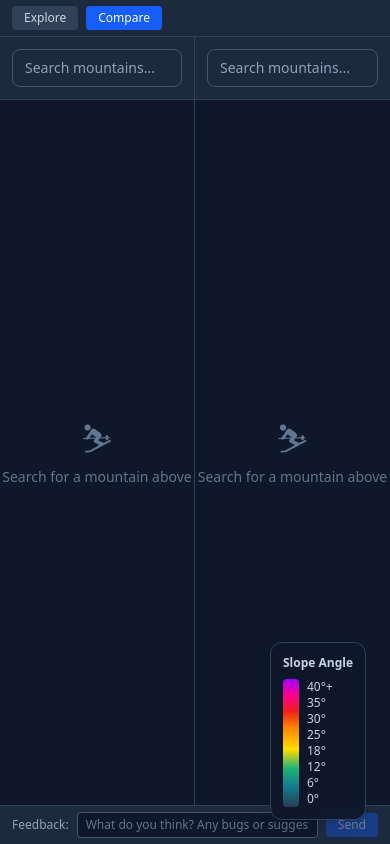
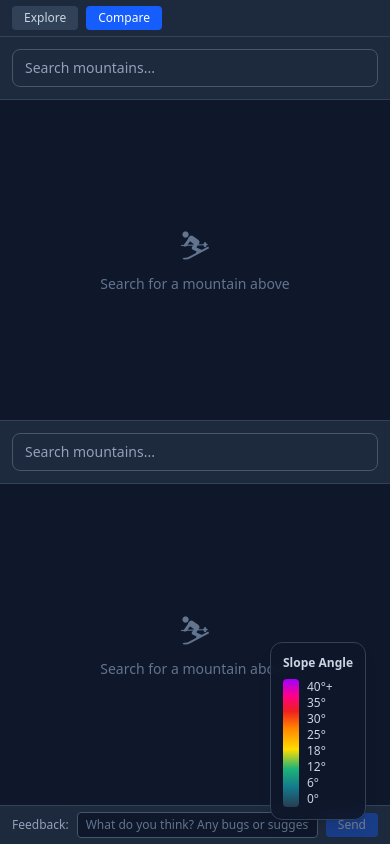
Before and after one commit to mhoroho/ski, a React (Vite) app: page / in a window 390 px wide. Both pictures are taken after a click on the button "Compare". Built offline with nearby package versions, Linux system fonts and the light colour scheme.

Commit message:
Add mobile-responsive layout
- Trail list moves to collapsible bottom drawer on mobile
- Compare view stacks vertically instead of side-by-side
- Desktop layout unchanged (side panels + side-by-side compare)
- Breakpoint at md (768px)

Co-Authored-By: Claude Opus 4.6 <noreply@anthropic.com>

```diff
--- a/src/App.tsx
+++ b/src/App.tsx
@@ -40,11 +40,23 @@ function App() {
           </div>
         ) : (
           <>
-            <div className="w-1/2 flex flex-col border-r border-slate-700">
-              <MountainPane label="" trailListSide="left" />
+            {/* Desktop: side by side */}
+            <div className="hidden md:flex w-full">
+              <div className="w-1/2 flex flex-col border-r border-slate-700">
+                <MountainPane label="" trailListSide="left" />
+              </div>
+              <div className="w-1/2 flex flex-col">
+                <MountainPane label="" trailListSide="right" />
+              </div>
             </div>
-            <div className="w-1/2 flex flex-col">
-              <MountainPane label="" trailListSide="right" />
+            {/* Mobile: stacked */}
+            <div className="flex md:hidden flex-col w-full">
+              <div className="h-1/2 flex flex-col border-b border-slate-700">
+                <MountainPane label="" trailListSide="right" />
+              </div>
+              <div className="h-1/2 flex flex-col">
+                <MountainPane label="" trailListSide="right" />
+              </div>
             </div>
           </>
         )}
--- a/src/components/MountainPane.tsx
+++ b/src/components/MountainPane.tsx
@@ -17,6 +17,7 @@ export function MountainPane({ label, initial, trailListSide = 'right' }: Props)
   const selected = data?.mountain ?? initial ?? null;
   const [focusTrail, setFocusTrail] = useState<Trail | null>(null);
   const [selectedTrail, setSelectedTrail] = useState<Trail | null>(null);
+  const [drawerOpen, setDrawerOpen] = useState(false);
 
   const handleTrailSelect = (trail: Trail) => {
     if (selectedTrail?.name === trail.name) {
@@ -51,7 +52,8 @@ export function MountainPane({ label, initial, trailListSide = 'right' }: Props)
         )}
       </div>
 
-      <div className="flex-1 flex min-h-0">
+      {/* Desktop: side panel layout */}
+      <div className="flex-1 hidden md:flex min-h-0">
         {data && trailListSide === 'left' && (
           <div className="bg-slate-800 border-r border-slate-700 overflow-y-auto">
             <TrailList trails={data.trails} onSelect={handleTrailSelect} selectedTrail={selectedTrail} />
@@ -88,6 +90,48 @@ export function MountainPane({ label, initial, trailListSide = 'right' }: Props)
           </div>
         )}
       </div>
+
+      {/* Mobile: map + bottom drawer */}
+      <div className="flex-1 flex flex-col md:hidden min-h-0">
+        <div className="flex-1 relative">
+          {data ? (
+            <MountainView3D data={data} focusTrail={focusTrail} onFocusHandled={() => setFocusTrail(null)} selectedTrail={selectedTrail} />
+          ) : !loading && !error ? (
+            <div className="flex items-center justify-center h-full bg-slate-900 text-slate-500">
+              <div className="text-center">
+                <div className="text-4xl mb-2">⛷</div>
+                <div className="text-sm">Search for a mountain above</div>
+              </div>
+            </div>
+          ) : null}
+
+          {loading && <LoadingOverlay progress={progress} />}
+
+          {error && (
+            <div className="flex items-center justify-center h-full bg-slate-900">
+              <div className="text-center p-4 max-w-xs">
+                <div className="text-red-400 text-sm mb-2">Error</div>
+                <div className="text-slate-300 text-xs">{error}</div>
+              </div>
+            </div>
+          )}
+        </div>
+
+        {data && (
+          <div className={`bg-slate-800 border-t border-slate-700 transition-all duration-200 ${drawerOpen ? 'max-h-48' : 'max-h-10'} overflow-hidden`}>
+            <button
+              onClick={() => setDrawerOpen(!drawerOpen)}
+              className="w-full flex items-center justify-center gap-1 py-2 text-xs text-slate-400 hover:text-slate-200"
+            >
+              <span>{drawerOpen ? '▼' : '▲'}</span>
+              <span>Trails ({data.trails.length})</span>
+            </button>
+            <div className="overflow-y-auto max-h-36 px-1">
+              <TrailList trails={data.trails} onSelect={handleTrailSelect} selectedTrail={selectedTrail} />
+            </div>
+          </div>
+        )}
+      </div>
     </div>
   );
 }
```
